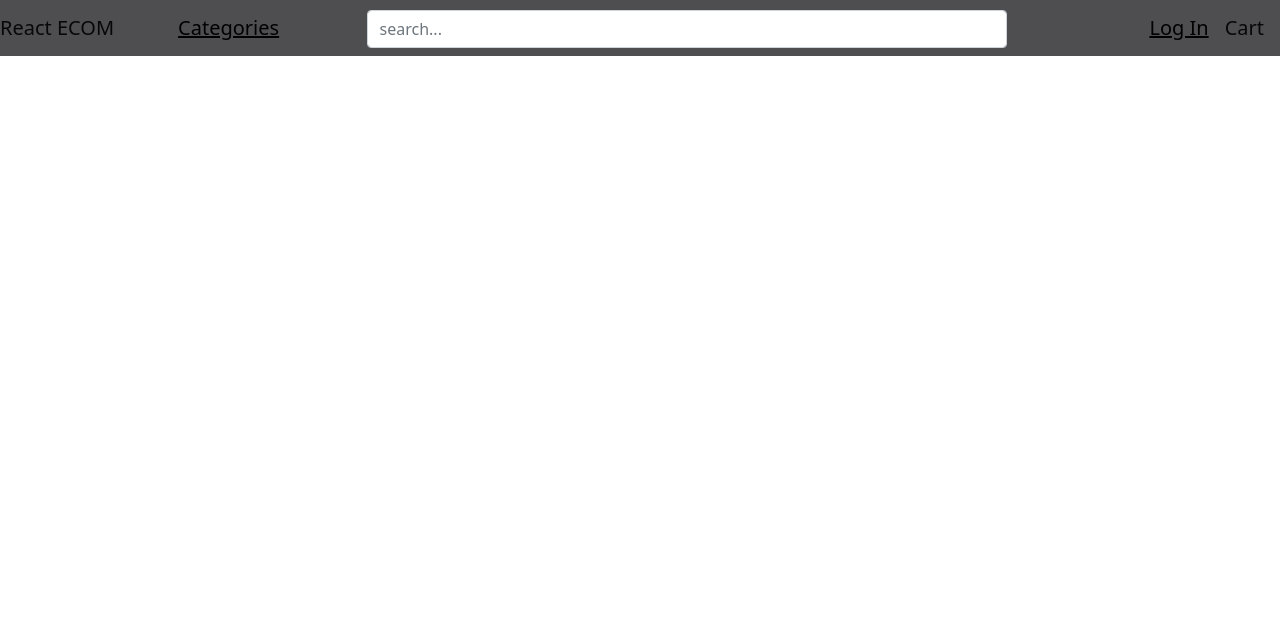
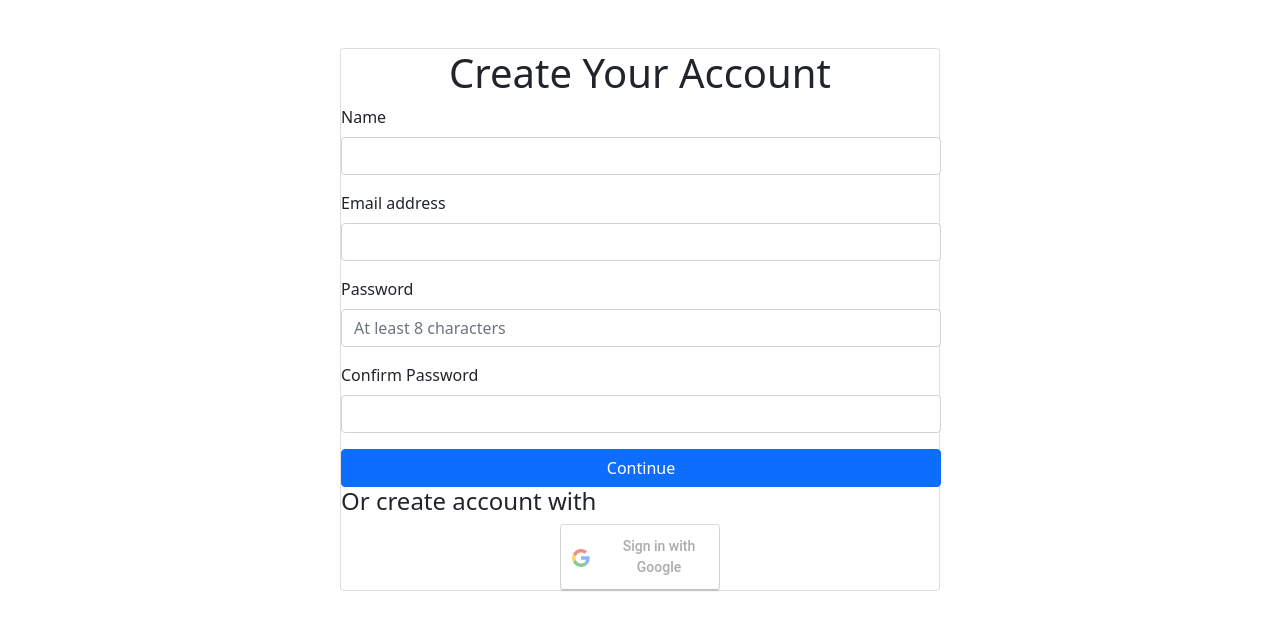
Before and after one commit to AaronB22/Good-Shop, a React (Create React App) app in the folder client/: page /createAccount in a window 1280 px wide. Shown: the top 630 px of the page. Built offline with nearby package versions, Linux system fonts and the light colour scheme; no server answers.

Commit message:
finish login and create user functionality

```diff
--- a/client/src/Pages/CreateAccount/CreateAccount.js
+++ b/client/src/Pages/CreateAccount/CreateAccount.js
@@ -1,10 +1,157 @@
 import  './CreateAccount.scss'
+import {Container, Card, Form, Button, Alert} from "react-bootstrap";
+import { NavBarContext } from '../../utils/navBarStatus';
+import { UserContext } from '../../utils/UserContext';
+import { useContext, useEffect, useState } from 'react';
+import GoogleLogin from "react-google-login";
 
 const CreateAccount = () => {
+    const { setNavBarStatus}= useContext(NavBarContext);
+    const {userInfo, setUserInfo}= useContext(UserContext);
+    const [email, setEmail]=useState()
+    const [password, setPassword]= useState()
+    const [conPassword, setConPassword]= useState()
+    const [name, setName]=useState()
+    const [passwordAlert, setPasswordAlert]= useState()
+    const [emailAlert, setEmailAlert]=useState()
+    const [nameAlert, setNameAlert]= useState()
+    useEffect(()=>{
+        setNavBarStatus('closed')
+   },[])
+
+   const handleCreateAcc=async()=>{
+       if(!name){
+           setNameAlert('Must insert name')
+        }
+        if(!email){
+            setEmailAlert('Must insert email')
+        }
+        let validEmail
+        if(email){
+            validEmail=email.includes('@'&&'.')
+        }
+        if(!password){
+            setPasswordAlert('Must insert Password')
+        }
+
+        if(password.length<7){
+            setPasswordAlert('Password Must Have Atleast 8 Characters')
+        }
+
+       if(password!==conPassword){
+           setPasswordAlert('Passwords Must Match')
+       }
+
+       console.log(validEmail)
+       if(password.length>=7 && password===conPassword &&validEmail){
+           const newUser={
+               "name":name,
+               "email":email,
+               "password":password
+           }
+           const res= await fetch('/api/newUser',{
+            method: "POST",
+            body: JSON.stringify(newUser),
+            headers: {
+                Accept: 'application/json, text/plain, */*',
+                'Content-Type': 'application/json',
+              }
+        })
+        if(res.status===400){
+            console.log('email in use')
+            setEmailAlert('Email already used. Sign in?')
+        }
+        if(res.status===200){
+            const data= await res.json()
+            setUserInfo(data)
+            window.localStorage.setItem('userData', JSON.stringify(data))
+            window.location.assign('./')
+        }
+       }
+   }
+
+   const handleFailure= (result) =>{
+    console.log('FAIL TO GET GOOGLE DATA')
+    alert(result)
+    }
+    const handleGoogleLogin=async(data)=>{
+        const newUser={
+            "name":data.profileObj.name,
+            "email":data.profileObj.email,
+            "googleToken":data.tokenId
+        }
+        const res= await fetch('/api/newUser',{
+            method: "POST",
+            body: JSON.stringify(newUser),
+            headers: {
+                Accept: 'application/json, text/plain, */*',
+                'Content-Type': 'application/json',
+              }
+        })
+
+    }
+
     return (
-        <>
+        <Card className='createCard'>
+            <h1 className='createHeader'>Create Your Account</h1>
+            <Form className="createForm" >
+                <Form.Group className="mb-3" onChange={(x)=>{
+                        setName(x.target.value)
+                    }}>
+                    <Form.Label>Name</Form.Label>
+                    <Form.Control type="email"  />
+                    <Form.Text className="text-muted">
+                    </Form.Text>
+                </Form.Group>
+                <Card.Text className='passwordAlert'>{nameAlert}</Card.Text>
+                <Form.Group className="mb-3" controlId="formBasicEmail" onChange={(x)=>{
+                        setEmail(x.target.value)
+                    }}>
+                    <Form.Label>Email address</Form.Label>
+                    <Form.Control type="email" />
+                    <Form.Text className="text-muted">
+                    </Form.Text>
+                </Form.Group>
 
-        </>
+                <Card.Text className='passwordAlert'>{emailAlert}</Card.Text>
+                <Form.Group className="mb-3" controlId="formBasicPassword" onChange={(x)=>{
+                        setPassword(x.target.value)
+                    }}>
+                    <Form.Label>Password</Form.Label>
+                    <Form.Control type="password" placeholder="At least 8 characters" />
+                </Form.Group>
+                <Form.Group className="mb-3" controlId="formBasicConPassword" onChange={(x)=>{
+                        setConPassword(x.target.value)
+                    }}>
+                    <Form.Label>Confirm Password</Form.Label>
+                    <Form.Control type="password"/>
+                </Form.Group>
+
+                <Card.Text className='passwordAlert'>{passwordAlert}</Card.Text>
+                <Button  style={{
+                    width:'100%'
+                }}
+                    onClick={handleCreateAcc}
+                >
+                    Continue
+                </Button>
+                </Form>
+                <h4>Or create account with</h4>
+                <Card
+                    className='loginBtnGoogle'
+                >
+                    <GoogleLogin
+                    clientId={process.env.REACT_APP_GOOGLE_CLIENT_ID}
+                    onSuccess={handleGoogleLogin}
+                    onFailure={handleFailure}
+                    style={{
+                        marginLeft:"auto",
+                        marginRight:"auto"
+                    }}
+                    />
+
+                </Card>
+        </Card>
      );
 }
 
--- a/client/src/Pages/CreateAccount/CreateAccount.scss
+++ b/client/src/Pages/CreateAccount/CreateAccount.scss
@@ -0,0 +1,19 @@
+.createHeader{
+    text-align: center;
+}
+
+.createCard{
+    margin-top: 3rem;
+    width: 600px;
+    margin-left: auto;
+    margin-right: auto;
+}
+
+.createForm{
+    width: 600px;
+}
+
+.passwordAlert{
+    color: red;
+    font-style: italic;
+}
--- a/client/src/Pages/Login/Login.js
+++ b/client/src/Pages/Login/Login.js
@@ -19,8 +19,27 @@ const Login = () => {
         console.log('FAIL TO GET GOOGLE DATA')
         alert(result)
     }
-    const handleGoogleLogin=(result)=>{
-        console.log(result)
+    const handleGoogleLogin=async(data)=>{
+        const reqUser={
+            "email":data.profileObj.email,
+            "name":data.profileObj.name,
+            "googleToken":data.tokenId
+        }
+        const res= await fetch('/api/googlevalidate',{
+            method: "POST",
+            body: JSON.stringify(reqUser),
+            headers: {
+                Accept: 'application/json, text/plain, */*',
+                'Content-Type': 'application/json',
+              }
+        })
+        if(res.status===200){
+            const data= await res.json()
+            console.log(data)
+            setUserInfo(data)
+            window.localStorage.setItem('userData', JSON.stringify(data))
+            window.location.assign('/')
+        }
     }
 
     const handleLogin=async()=>{
@@ -100,7 +119,9 @@ const Login = () => {
                             background:'white',
                             color:'black',
                             border:'black 3xp solid'
-                     }}>
+                     }}
+                     onClick={()=>{window.location.assign('/createAccount')}}
+                     >
                         Create account
                     </Button>
                 </Container>
--- a/client/src/Router.js
+++ b/client/src/Router.js
@@ -2,7 +2,7 @@ import { Route, Routes} from 'react-router-dom'
 import Home from './Pages/Home/Home';
 import Categories from './Pages/Categories/Categories'
 import Login from './Pages/Login/Login';
-import NavBarComp from './Components/NavBar/NavBarComp';
+import CreateAccount from './Pages/CreateAccount/CreateAccount';
 
 const Routers = () => {
     return (
@@ -11,6 +11,7 @@ const Routers = () => {
             <Route exact path='/home' element={<Home/>} />
             <Route exact path='/categories' element={<Categories/>} />
             <Route exact path='/login' element={<Login/>} />
+            <Route exact path='/createAccount' element={<CreateAccount/>}/>
             <Route exact path='/' element={<Home/>} />
         </Routes>
     </> );
```
Also changed, not shown: 2 other files (tests, documents, lock files or other folders).
